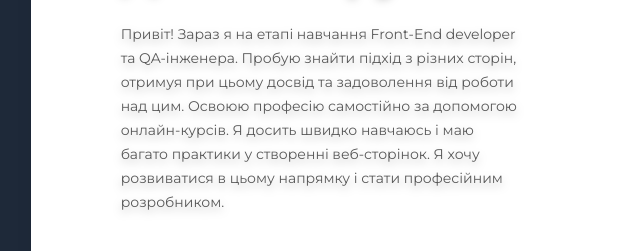
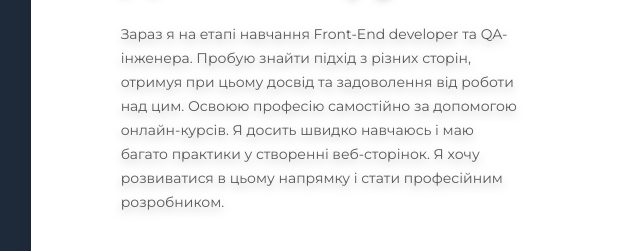
Before and after one commit to denysstrunn/Resume-DenyStr, a plain HTML site: page index_ua.html in a window 1280 px wide. Shown: the part 235-486 px from the top of the page, 362-1002 px from the left. Drawn offline with Linux system fonts and the light colour scheme; a web font is replaced by a local one.

Commit message:
Add files via upload

```diff
--- a/index_ua.html
+++ b/index_ua.html
@@ -34,7 +34,7 @@
                 <h1 class="user_name">Денис Струнніков</h1>
 
                 <p class="user_text_info">
-                    Привіт! Зараз я на етапі навчання Front-End developer та QA-інженера.
+                    Зараз я на етапі навчання Front-End developer та QA-інженера.
                     Пробую знайти підхід з різних сторін, отримуя при цьому досвід та задоволення від роботи над цим.
                     Освоюю професію самостійно за допомогою онлайн-курсів. Я досить швидко навчаюсь і маю багато практики у створенні веб-сторінок.
                     Я хочу розвиватися в цьому напрямку і стати професійним розробником.
```
Also changed, not shown: index.html (+1 -1 lines).
